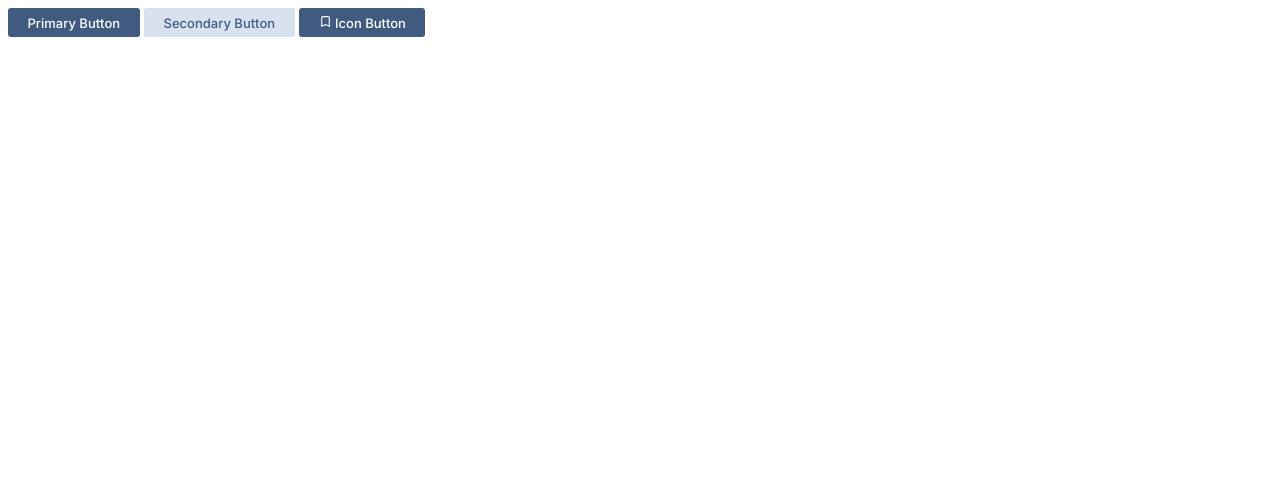
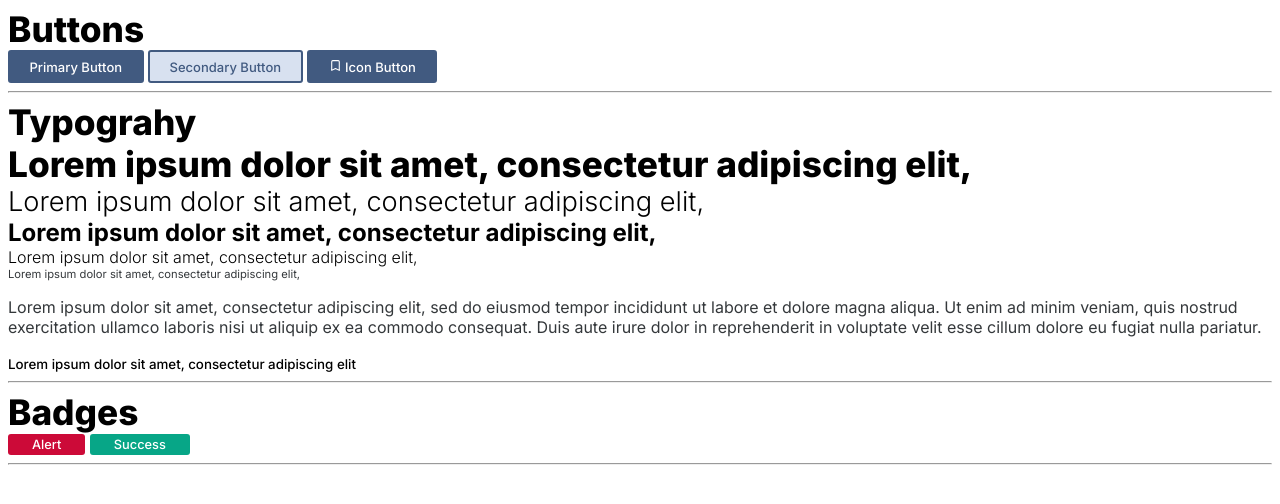
Before and after one commit to sushilburagute/asiimov-css-beta, a plain HTML site: page index.html in a window 1280 px wide. Drawn offline with Linux system fonts and the light colour scheme.

Commit message:
Added Typograhy + Badges

```diff
--- a/components/main.css
+++ b/components/main.css
@@ -8,12 +8,16 @@
   --white: #fff;
   --background: #f2f4f8;
   --light-grey: #d7e2e9;
-  --alert-red: #ba274a;
-  --alert-green: #b2ece1;
-  margin: 0%;
-  padding: 0%;
+  --alert-red: #cc0a38;
+  --alert-green: #07a687;
+  margin: 0;
+  padding: 0;
   font-family: "Inter", sans-serif;
 }
+
+/* BUTTONS */
+
+/* Primary button  */
 
 .primary-button {
   padding: 0.5em 1.5em;
@@ -26,7 +30,16 @@
   text-decoration: none;
   border: none;
   cursor: pointer;
+  transition: 0.4s ease;
+  border: 2px solid var(--primary-color);
 }
+
+.primary-button:hover {
+  background-color: var(--secondary-color);
+  color: var(--primary-color);
+}
+
+/* Secondary button */
 
 .secondary-button {
   padding: 0.5em 1.5em;
@@ -39,7 +52,16 @@
   text-decoration: none;
   border: none;
   cursor: pointer;
+  transition: 0.4s ease;
+  border: 2px solid var(--primary-color);
 }
+
+.secondary-button:hover {
+  background-color: var(--white);
+  color: var(--primary-color);
+}
+
+/* Icon Button */
 
 .icon-button {
   padding: 0.5em 1.5em;
@@ -52,9 +74,89 @@
   text-decoration: none;
   border: none;
   cursor: pointer;
+  transition: 0.4s ease;
+  border: 2px solid var(--primary-color);
+}
+
+.icon-button:hover {
+  background-color: var(--secondary-color);
+  color: var(--primary-color);
 }
 
 .icon-button svg {
   width: 1em;
   height: 1em;
 }
+
+/* TYPOGRAHY */
+
+.hero-text {
+  font-family: "Inter", sans-serif;
+  font-weight: 800;
+  font-size: 2.2em;
+  margin: 0;
+}
+
+.subhero-text {
+  font-family: "Inter", sans-serif;
+  font-weight: 300;
+  font-size: 1.7em;
+  margin: 0;
+}
+
+.title {
+  font-family: "Inter", sans-serif;
+  font-weight: 700;
+  font-size: 1.5em;
+  margin: 0;
+}
+
+.subheading {
+  font-family: "Inter", sans-serif;
+  font-weight: 300;
+  font-size: 1em;
+  margin: 0;
+}
+
+.grey-text {
+  font-weight: 400;
+  color: var(--grey);
+  font-size: 0.7em;
+  margin: 0;
+}
+
+.paragrahy {
+  font-weight: 400;
+  color: var(--grey);
+}
+
+.small {
+  font-weight: 500;
+}
+/* Badges */
+
+.alert-badge {
+  padding: 0.2em 1.5rem;
+  background-color: var(--alert-red);
+  color: var(--white);
+  font-weight: 500;
+  font-family: "Inter", sans-serif;
+  font-size: 0.8em;
+  border-radius: 3px;
+  text-decoration: none;
+  border: none;
+  cursor: pointer;
+}
+
+.success-badge {
+  padding: 0.2em 1.5rem;
+  background-color: var(--alert-green);
+  color: var(--white);
+  font-weight: 500;
+  font-family: "Inter", sans-serif;
+  font-size: 0.8em;
+  border-radius: 3px;
+  text-decoration: none;
+  border: none;
+  cursor: pointer;
+}
--- a/index.html
+++ b/index.html
@@ -8,6 +8,8 @@
     <title>Asiimov Component Library</title>
   </head>
   <body>
+    <section>
+      <h1 class="hero-text">Buttons</h1>
       <button class="primary-button">Primary Button</button>
       <button class="secondary-button">Secondary Button</button>
       <button class="icon-button">
@@ -29,5 +31,43 @@
           Icon Button
         </span>
       </button>
+    </section>
+    <hr />
+    <!-- Typograhy Section -->
+    <section>
+      <h1 class="hero-text">Typograhy</h1>
+      <h1 class="hero-text">
+        Lorem ipsum dolor sit amet, consectetur adipiscing elit,
+      </h1>
+      <h2 class="subhero-text">
+        Lorem ipsum dolor sit amet, consectetur adipiscing elit,
+      </h2>
+      <h4 class="title">
+        Lorem ipsum dolor sit amet, consectetur adipiscing elit,
+      </h4>
+      <h5 class="subheading">
+        Lorem ipsum dolor sit amet, consectetur adipiscing elit,
+      </h5>
+      <h6 class="grey-text">
+        Lorem ipsum dolor sit amet, consectetur adipiscing elit,
+      </h6>
+      <p class="paragrahy">
+        Lorem ipsum dolor sit amet, consectetur adipiscing elit, sed do eiusmod
+        tempor incididunt ut labore et dolore magna aliqua. Ut enim ad minim
+        veniam, quis nostrud exercitation ullamco laboris nisi ut aliquip ex ea
+        commodo consequat. Duis aute irure dolor in reprehenderit in voluptate
+        velit esse cillum dolore eu fugiat nulla pariatur.
+      </p>
+      <small class="small"
+        >Lorem ipsum dolor sit amet, consectetur adipiscing elit</small
+      >
+    </section>
+    <hr />
+    <section>
+      <h1 class="hero-text">Badges</h1>
+      <button class="alert-badge">Alert</button>
+      <button class="success-badge">Success</button>
+    </section>
+    <hr />
   </body>
 </html>
```
Also changed, not shown: components/button.css (added), components/typograhy.css (added), 1 other file. Lines whose indentation alone changed are shown as unchanged.
